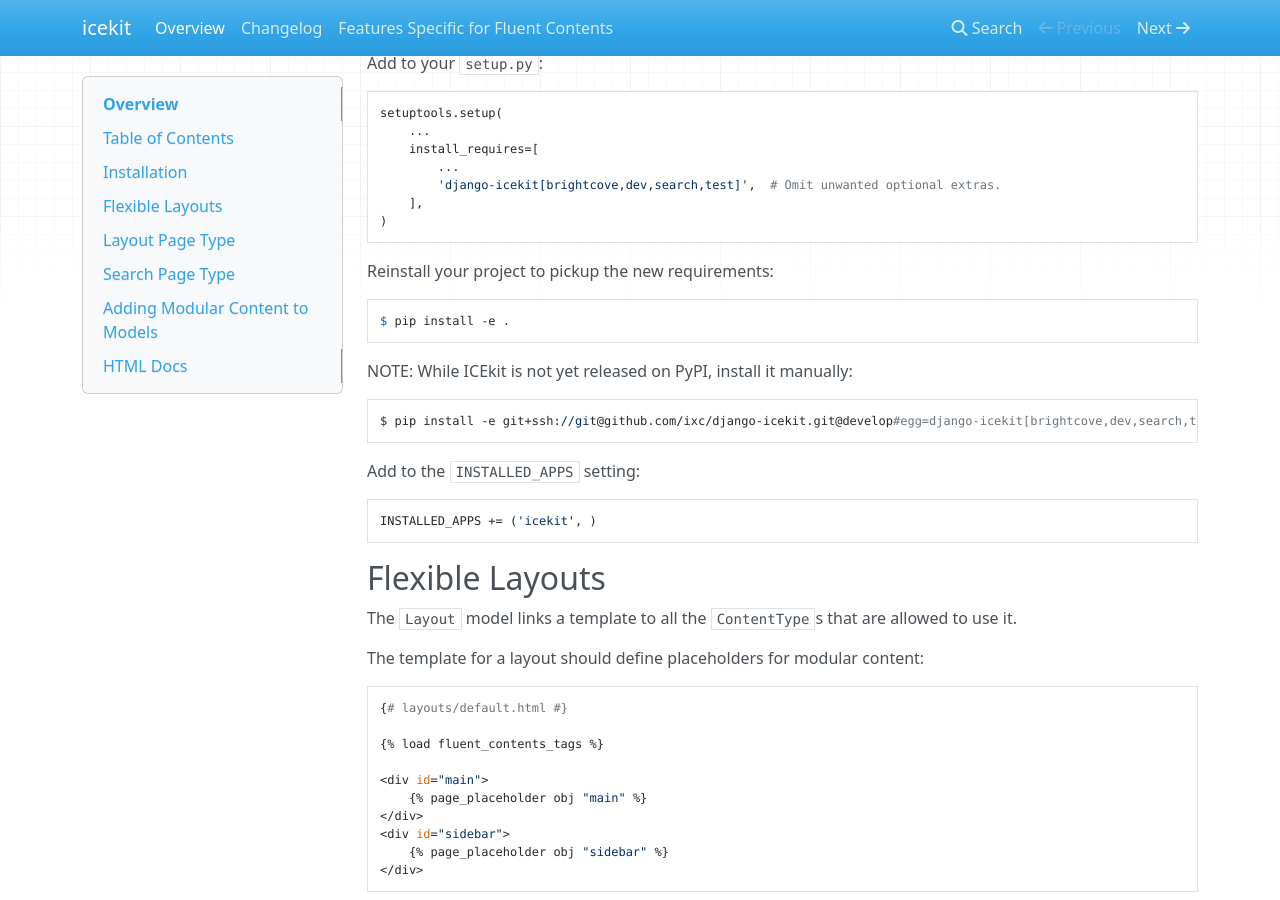
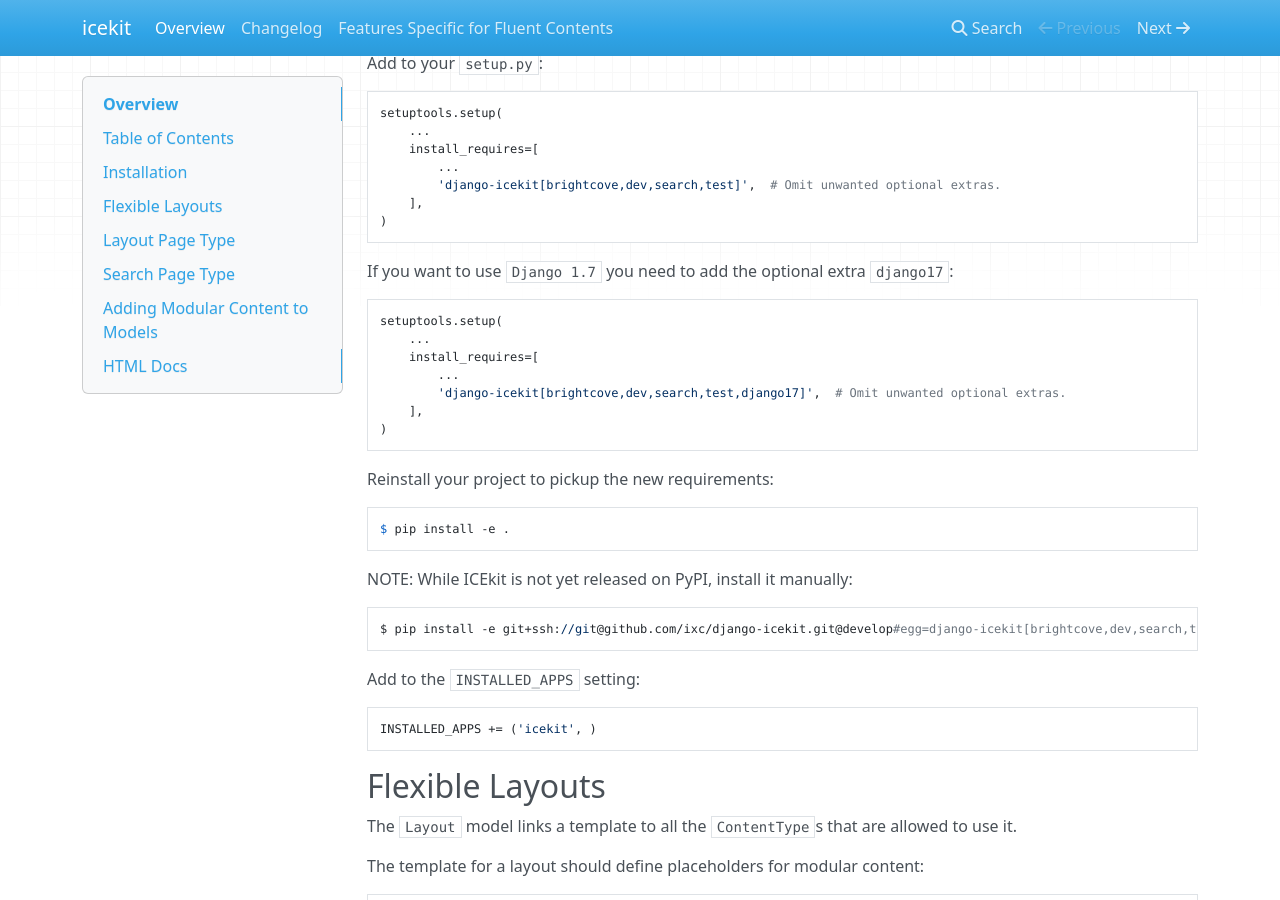
Before and after one commit to ic-labs/django-icekit, an MkDocs documentation site: the page built from docs/index.md, in a window 1280 px wide and 900 px high, scrolled down 984 px. Built offline with MkDocs 1.6.1, drawn with Linux system fonts in a browser that asks for light colours; nearby versions of some CDN libraries.

Commit message:
Keep support for `Django1.7`.

```diff
--- a/docs/index.md
+++ b/docs/index.md
@@ -47,6 +47,16 @@
         install_requires=[
             ...
             'django-icekit[brightcove,dev,search,test]',  # Omit unwanted optional extras.
+        ],
+    )
+
+If you want to use `Django 1.7` you need to add the optional extra `django17`:
+
+    setuptools.setup(
+        ...
+        install_requires=[
+            ...
+            'django-icekit[brightcove,dev,search,test,django17]',  # Omit unwanted optional extras.
         ],
     )
 
--- a/setup.py
+++ b/setup.py
@@ -24,6 +24,7 @@
             'ipython',
             'mkdocs',
         ],
+        'django17': ['django-mptt<0.8', ],
         'forms': [
             'django-forms-builder',
         ],
```
Also changed, not shown: 1 other file.
